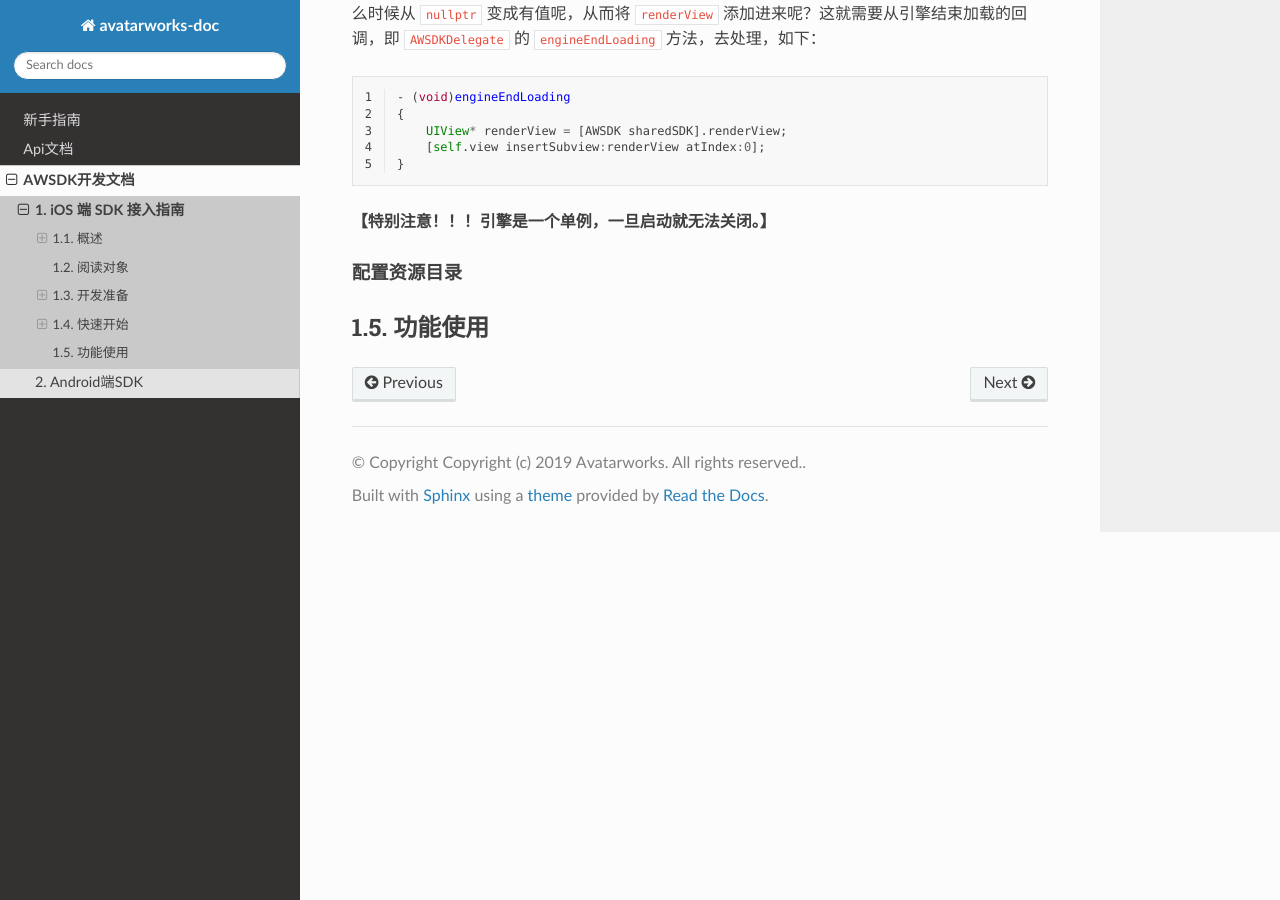
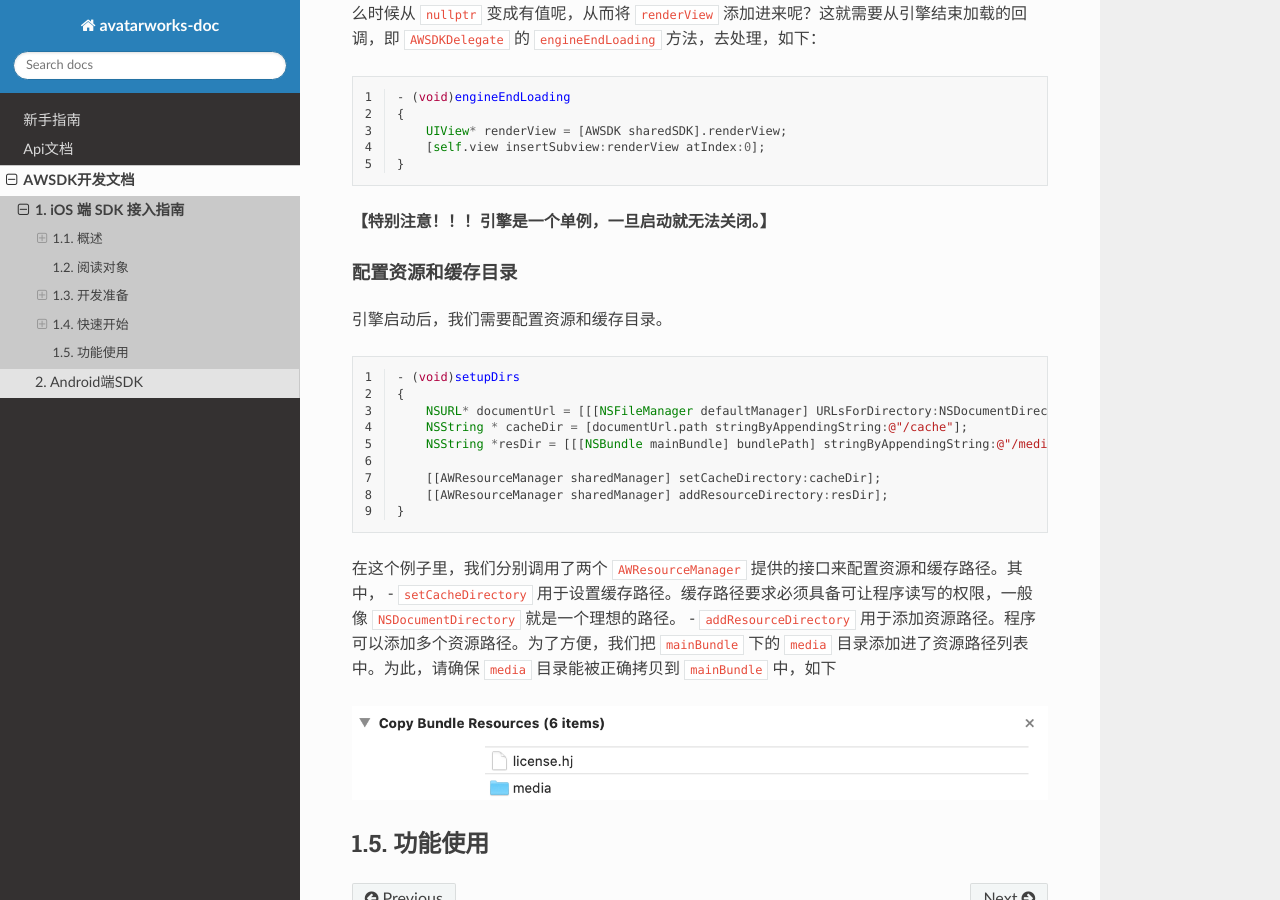
Before and after one commit to avatarworks/doc, a Sphinx documentation site: the page built from source/awsdk/ios.rst, in a window 1280 px wide and 900 px high, scrolled down 4375 px. Built offline with Sphinx 7.4.7 and the Read the Docs theme 2.0.0, drawn with Linux system fonts in a browser that asks for light colours.

Commit message:
Update ios.rst

```diff
--- a/source/awsdk/ios.rst
+++ b/source/awsdk/ios.rst
@@ -155,9 +155,28 @@ SDK需要取得有效的license文件才可以使用，为此，我们可以在
 
 **【特别注意！！！引擎是一个单例，一旦启动就无法关闭。】**
 
-配置资源目录
+配置资源和缓存目录
 ^^^^^^^^^
+引擎启动后，我们需要配置资源和缓存目录。
 
+.. code-block:: objc
+   :linenos:
+
+   - (void)setupDirs
+   {
+       NSURL* documentUrl = [[[NSFileManager defaultManager] URLsForDirectory:NSDocumentDirectory inDomains:NSUserDomainMask] lastObject];
+       NSString * cacheDir = [documentUrl.path stringByAppendingString:@"/cache"];
+       NSString *resDir = [[[NSBundle mainBundle] bundlePath] stringByAppendingString:@"/media"];
+
+       [[AWResourceManager sharedManager] setCacheDirectory:cacheDir];
+       [[AWResourceManager sharedManager] addResourceDirectory:resDir];
+   }
+
+在这个例子里，我们分别调用了两个 ``AWResourceManager`` 提供的接口来配置资源和缓存路径。其中，
+- ``setCacheDirectory`` 用于设置缓存路径。缓存路径要求必须具备可让程序读写的权限，一般像 ``NSDocumentDirectory`` 就是一个理想的路径。
+- ``addResourceDirectory`` 用于添加资源路径。程序可以添加多个资源路径。为了方便，我们把 ``mainBundle`` 下的 ``media`` 目录添加进了资源路径列表中。为此，请确保 ``media`` 目录能被正确拷贝到 ``mainBundle`` 中，如下
+
+.. image:: /_static/img/awsdk_media_bundle.png
 
 
 功能使用
```
